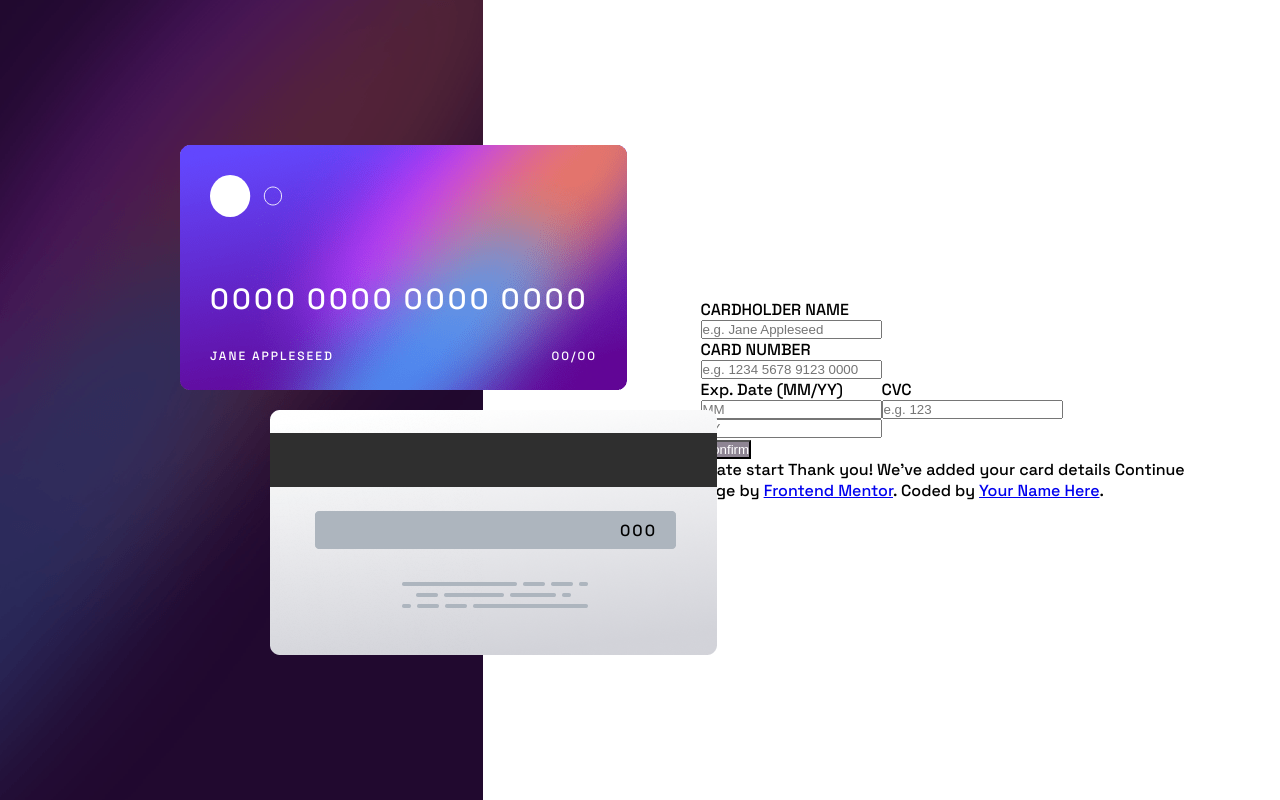
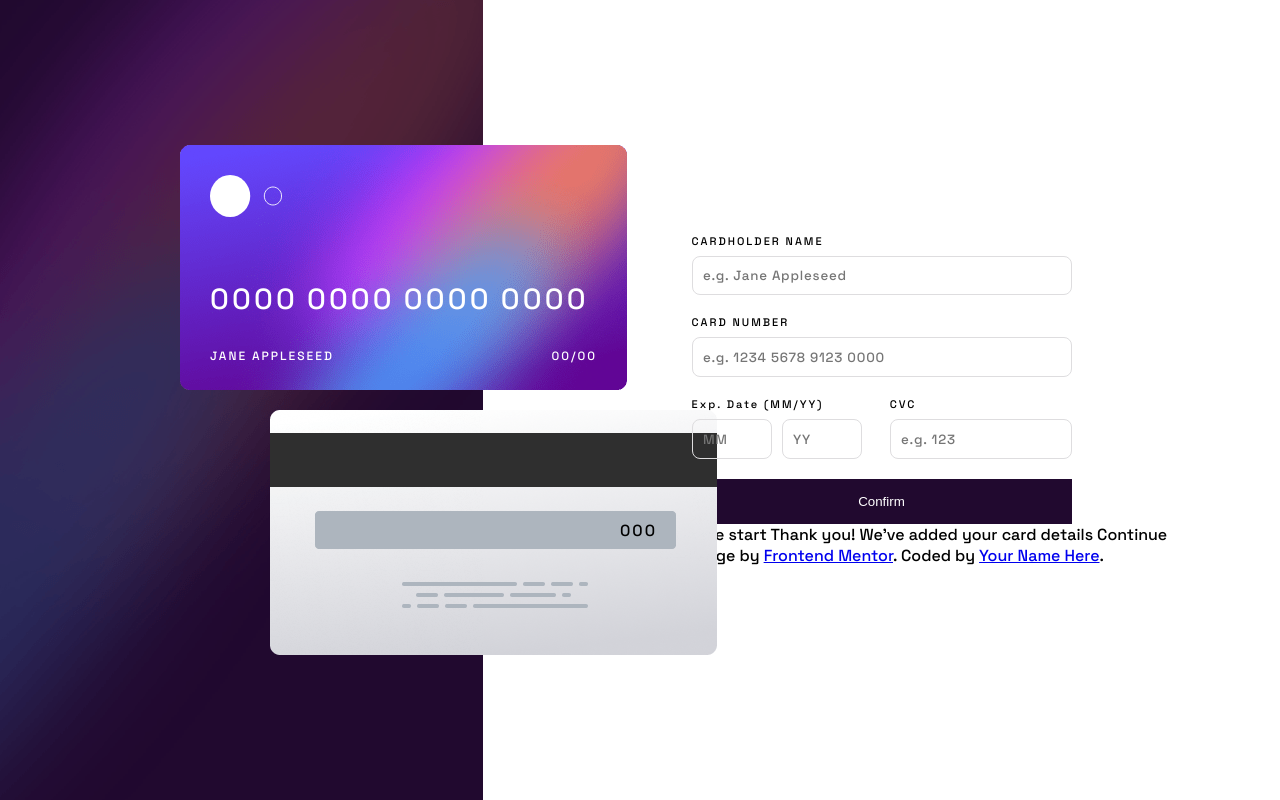
Before and after one commit to Capuccio/interactive-card, a Next.js app: page / in a window 1280 px wide. Built offline with nearby package versions, Linux system fonts and the light colour scheme.

Commit message:
feat: form styled

```diff
--- /dev/null
+++ b/src/app/components/CForm/CForm.styles.ts
@@ -0,0 +1,8 @@
+import styled from "styled-components";
+
+export const CFormContainer = styled.form`
+	display: flex;
+	flex-direction: column;
+	width: 380px;
+	gap: 20px;
+`
--- a/src/app/components/CForm/CForm.tsx
+++ b/src/app/components/CForm/CForm.tsx
@@ -1,27 +1,31 @@
-"use client"
-import { ButtonType, CButton } from "@/components"
+import { ButtonType, CButton, CInput, CLabel } from "@/components"
+import { CFormContainer } from "./CForm.styles"
 
 export default function CForm() {
 	return (
-		<form>
-			<label>CARDHOLDER NAME</label>
-			<input type="text" placeholder="e.g. Jane Appleseed" />
-
-			<label htmlFor="number_card">CARD NUMBER</label>
-			<input name="numer_card" type="text" placeholder="e.g. 1234 5678 9123 0000" />
-
-			<div style={{ display: 'flex' }}>
-				<div>
-					<label>Exp. Date (MM/YY)</label>
-					<input type="text" placeholder="MM" />
-					<input type="text" placeholder="YY" />
+		<CFormContainer>
+			<div>
+				<CLabel>CARDHOLDER NAME</CLabel>
+				<CInput name="user" type="text" placeholder="e.g. Jane Appleseed" />
+			</div>
+			<div>
+				<CLabel htmlFor="number_card">CARD NUMBER</CLabel >
+				<CInput name="number_card" type="text" placeholder="e.g. 1234 5678 9123 0000" />
+			</div>
+			<div style={{ display: 'flex'}}>
+				<div style={{ flex: '1' }}>
+					<CLabel>Exp. Date (MM/YY)</CLabel>
+					<div style={{ display: 'flex', gap: '10px' }}>
+						<CInput style={{ width: '80px' }} name="month" type="text" placeholder="MM" />
+						<CInput style={{ width: '80px' }} name="year" type="text" placeholder="YY" />
+					</div>
 				</div>
 				<div>
-					<label>CVC</label>
-					<input type="text" placeholder="e.g. 123" />
+					<CLabel>CVC</CLabel>
+					<CInput name="code" type="text" placeholder="e.g. 123" />
 				</div>
 			</div>
 			<CButton callback={() => console.log('click')} type={ButtonType.SUBMIT}>Confirm</CButton>
-		</form>
+		</CFormContainer>
 	)
 }
--- a/src/app/page.tsx
+++ b/src/app/page.tsx
@@ -14,7 +14,6 @@ export default function Home() {
           <CBack />
         </CardsContainer>
         <CForm />
-        000
         Completed state start
         Thank you!
         We&apos;ve added your card details
--- a/src/components/CButton/CButton.styles.ts
+++ b/src/components/CButton/CButton.styles.ts
@@ -1,6 +1,9 @@
 import styles from 'styled-components';
 
 export const CButtonStyled = styles.button`
-	background-color: hsl(279, 6%, 55%);
+	background-color: hsl(278, 68%, 11%);
 	color: hsl(0, 0%, 100%);
+	padding: 0.95rem 0;
+	border: none;
+	cursor: pointer;
 `
--- /dev/null
+++ b/src/components/CInput/CInput.styles.ts
@@ -0,0 +1,19 @@
+import styled from 'styled-components';
+
+export const CInputStyled = styled.input`
+	font-family: inherit;
+	border-color: hsl(270, 3%, 87%);
+	border-width: 1.5px;
+	border-style: solid;
+	padding: 0.65rem;
+	width: 100%;
+	border-radius: 8px;
+	background-color: transparent;
+	position: relative;
+	letter-spacing: 0.05rem;
+
+	&:focus {
+		outline: none;
+		border-color: hsl(249, 99%, 64%) #6929c7 hsl(278, 94%, 30%);
+ 	}
+`
--- /dev/null
+++ b/src/components/CInput/CInput.tsx
@@ -0,0 +1,21 @@
+import { CInputStyled } from "./CInput.styles";
+
+interface CInputProps {
+	type: string;
+	placeholder: string;
+	name: string;
+	onChange?: (e: React.ChangeEvent<HTMLInputElement>) => void;
+	required?: boolean;
+	disabled?: boolean;
+	pattern?: string;
+	title?: string;
+	defaultValue?: string;
+	labelHidden?: boolean;
+	style?: React.CSSProperties;
+}
+
+export default function CInput({ type = "text", placeholder, name, style, required }: CInputProps) {
+	return (
+		<CInputStyled style={style} type={type} name={name} placeholder={placeholder} required={required} />
+	)
+}
--- /dev/null
+++ b/src/components/CInput/index.ts
@@ -0,0 +1 @@
+export { default as CInput } from './CInput';
--- /dev/null
+++ b/src/components/CLabel/CLabel.styles.ts
@@ -0,0 +1,7 @@
+import styled from 'styled-components';
+
+export const CLabelStyled = styled.label`
+	font-size: 0.688rem;
+	padding-bottom: 0.5rem;
+	letter-spacing: 0.125rem;
+`
--- /dev/null
+++ b/src/components/CLabel/CLabel.tsx
@@ -0,0 +1,12 @@
+import { CLabelStyled } from "./CLabel.styles";
+
+interface CLabelProps {
+	children: React.ReactNode;
+	htmlFor?: string;
+}
+
+export default function CLabel(props: CLabelProps) {
+	return (
+		<CLabelStyled htmlFor={props.htmlFor}>{props.children}</CLabelStyled>
+	)
+}
--- /dev/null
+++ b/src/components/CLabel/index.ts
@@ -0,0 +1 @@
+export { default as CLabel } from './CLabel';
--- a/src/components/index.ts
+++ b/src/components/index.ts
@@ -1 +1,3 @@
 export * from './CButton';
+export * from './CInput';
+export * from './CLabel';
```
